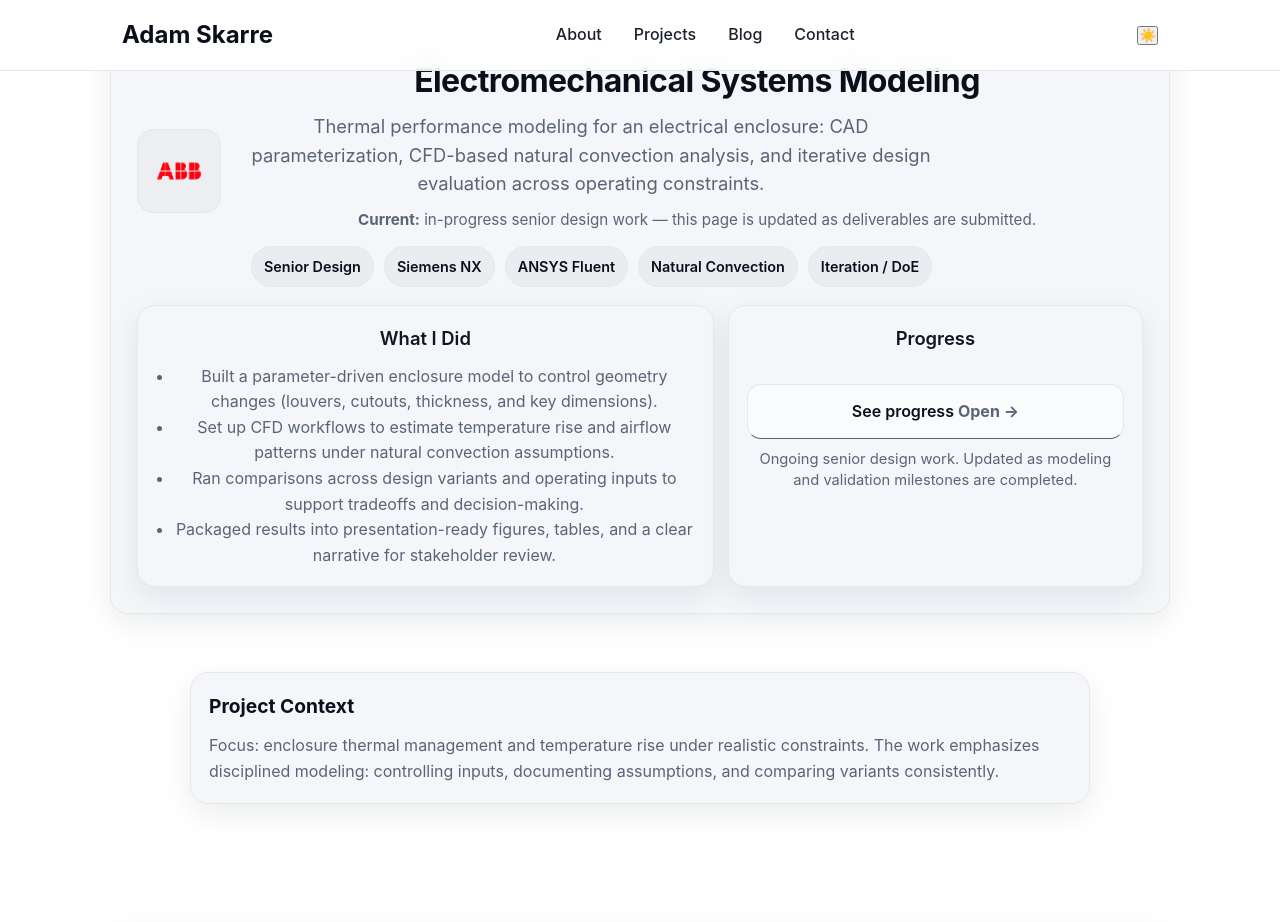
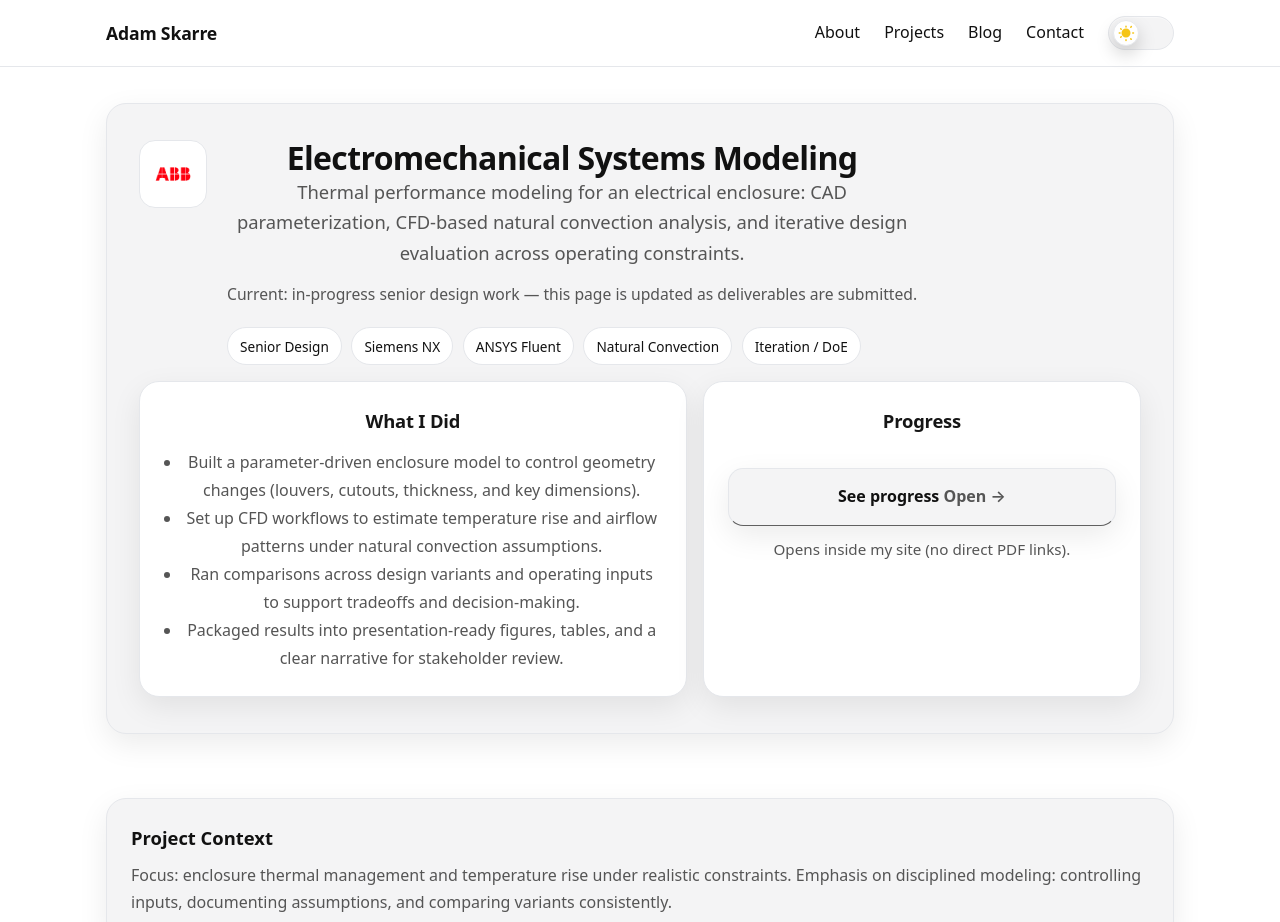
Before and after one commit to Adam-Skarre/adamskarre.com, a plain HTML site: page abb.html in a window 1280 px wide. Shown: the top 922 px of the page. Drawn offline with Linux system fonts and the light colour scheme.

Commit message:
Update abb.html

```diff
--- a/abb.html
+++ b/abb.html
@@ -4,127 +4,266 @@
   <meta charset="UTF-8" />
   <meta name="viewport" content="width=device-width, initial-scale=1.0" />
   <title>Electromechanical Systems Modeling | Adam Skarre</title>
+
+  <!-- Favicons -->
+  <link rel="icon" type="image/png" href="assets/favicon/favicon-96x96.png">
+  <link rel="icon" type="image/svg+xml" href="assets/favicon/favicon.svg">
+  <link rel="shortcut icon" href="assets/favicon/favicon.ico">
+  <link rel="apple-touch-icon" sizes="180x180" href="assets/favicon/apple-touch-icon.png">
+  <link rel="manifest" href="assets/favicon/site.webmanifest">
+
   <link rel="stylesheet" href="style.css" />
 
-  <!-- Favicons (adjust paths if yours differ) -->
-  <link rel="icon" href="assets/favicon/favicon.ico" sizes="any">
-  <link rel="icon" href="assets/favicon/favicon.svg" type="image/svg+xml">
-  <link rel="apple-touch-icon" href="assets/favicon/apple-touch-icon.png">
+  <style>
+    :root{
+      --bg:#ffffff; --text:#111111; --muted:#555;
+      --card:#f4f4f5; --border:#e5e7eb;
+      --shadow:0 10px 30px rgba(0,0,0,0.08);
+    }
+    [data-theme="dark"]{
+      --bg:#0f1115; --text:#e5e7eb; --muted:#9ca3af;
+      --card:#1c1f26; --border:#2a2f3a;
+      --shadow:0 12px 40px rgba(0,0,0,0.35);
+    }
 
-  <style>
-    /* Page-only layout helpers (keeps your site look, doesn’t fight style.css) */
-    .wrap { max-width: 1100px; margin: 0 auto; padding: 28px 20px 60px; }
-    .card { background: var(--card, #f4f4f5); border: 1px solid var(--border, rgba(0,0,0,.08)); border-radius: 18px; box-shadow: var(--shadow, 0 10px 30px rgba(0,0,0,.08)); }
-    .hero { padding: 26px; }
-    .hero-grid { display: grid; grid-template-columns: 96px 1fr; gap: 18px; align-items: center; }
-    .brandMark { width: 84px; height: 84px; border-radius: 16px; border: 1px solid var(--border, rgba(0,0,0,.08)); background: rgba(17,17,17,.03); display: grid; place-items: center; overflow: hidden; }
-    .brandMark img { width: 100%; height: 100%; object-fit: contain; padding: 12px; display:block; }
-    .hero h1 { margin: 0 0 6px; font-size: 2rem; letter-spacing: -0.02em; }
-    .hero p { margin: 0; color: var(--muted, #555); line-height: 1.55; }
-    .statusline { margin-top: 10px; color: var(--muted, #555); font-size: .95rem; }
-    .pills { margin-top: 14px; display: flex; flex-wrap: wrap; gap: 10px; }
-    .pill { padding: 8px 12px; border-radius: 999px; border: 1px solid var(--border, rgba(0,0,0,.08)); background: rgba(17,17,17,.04); font-size: .9rem; font-weight: 600; }
+    body{
+      margin:0;
+      font-family:system-ui,-apple-system,BlinkMacSystemFont,sans-serif;
+      background:var(--bg);
+      color:var(--text);
+    }
+    a{color:inherit;text-decoration:none;}
 
-    .two { margin-top: 18px; display: grid; grid-template-columns: 1.25fr .9fr; gap: 14px; }
-    @media (max-width: 900px){ .two { grid-template-columns: 1fr; } }
+    header{
+      position:sticky; top:0;
+      background:var(--bg);
+      border-bottom:1px solid var(--border);
+      z-index:100;
+      backdrop-filter:saturate(140%) blur(10px);
+    }
+    .nav{
+      max-width:1100px;
+      margin:0 auto;
+      padding:1rem;
+      display:flex;
+      justify-content:space-between;
+      align-items:center;
+    }
+    .nav-left{font-weight:600;font-size:1.1rem;}
+    .nav-right{display:flex;gap:1.5rem;align-items:center;}
 
-    .box { padding: 18px; }
-    .box h2 { margin: 0 0 10px; font-size: 1.15rem; }
-    .box ul { margin: 0; padding-left: 18px; color: var(--muted, #555); line-height: 1.6; }
-    .artifactList { display: grid; gap: 10px; margin-top: 10px; }
+    /* Toggle (exact style) */
+    .theme-switch{
+      width:66px;height:34px;border-radius:999px;
+      border:1px solid var(--border);
+      background:var(--card);
+      position:relative;cursor:pointer;
+      box-shadow:inset 0 1px 0 rgba(255,255,255,0.35);
+      display:inline-flex;align-items:center;padding:4px;
+    }
+    .theme-knob{
+      width:26px;height:26px;border-radius:999px;
+      background:var(--bg);
+      border:1px solid var(--border);
+      box-shadow:0 8px 18px rgba(0,0,0,0.18);
+      transform:translateX(0);
+      transition:transform 220ms ease;
+      display:grid;place-items:center;
+    }
+    [data-theme="dark"] .theme-knob{transform:translateX(32px);}
+    .icon-sun,.icon-moon{width:18px;height:18px;display:none;}
+    [data-theme="light"] .icon-sun{display:block;}
+    [data-theme="dark"]  .icon-moon{display:block;}
+    .icon-sun svg{fill:#f5c518;}
+    .icon-moon svg{fill:#cfd6e6;}
+    .theme-switch:focus-visible{outline:2px solid rgba(47,111,235,0.55);outline-offset:3px;}
 
-    .artifactBtn {
-      display:flex; justify-content: space-between; align-items: center;
-      padding: 14px 14px; border-radius: 14px;
-      border: 1px solid var(--border, rgba(0,0,0,.08));
-      background: rgba(255,255,255,.55);
-      text-decoration:none; color: var(--text, #111);
-      font-weight: 700;
+    main{
+      max-width:1100px;
+      margin:0 auto;
+      padding:2.25rem 1rem 3rem;
     }
-    [data-theme="dark"] .artifactBtn { background: rgba(17,17,17,.35); }
-    .artifactBtn span { color: var(--muted, #555); font-weight: 700; }
-    .artifactNote { margin-top: 10px; color: var(--muted, #555); font-size: .92rem; line-height: 1.45; }
 
-    .section { margin-top: 18px; padding: 18px; }
-    .section h2 { margin: 0 0 10px; font-size: 1.2rem; }
-    .section p { margin: 0; color: var(--muted, #555); line-height: 1.65; }
+    .hero{
+      background:var(--card);
+      border:1px solid var(--border);
+      border-radius:1.25rem;
+      box-shadow:var(--shadow);
+      padding:2.25rem 2rem;
+    }
+    .heroTop{
+      display:flex;
+      gap:1.25rem;
+      align-items:flex-start;
+    }
+    .badgeLogo{
+      width:68px;height:68px;
+      border-radius:1rem;
+      border:1px solid var(--border);
+      background:var(--bg);
+      display:grid;place-items:center;
+      overflow:hidden;
+      flex:0 0 auto;
+    }
+    .badgeLogo img{width:70%;height:auto;display:block;}
+    .hero h1{
+      margin:0;
+      font-size:2rem;
+      line-height:1.15;
+      letter-spacing:-0.02em;
+    }
+    .sub{
+      margin:0.65rem 0 0 0;
+      color:var(--muted);
+      line-height:1.6;
+      max-width:70ch;
+    }
+    .current{
+      margin-top:0.9rem;
+      color:var(--muted);
+      font-size:0.98rem;
+    }
 
-    /* Gallery */
-    .gallery { margin-top: 18px; padding: 18px; }
-    .gallery h2 { margin: 0 0 10px; font-size: 1.2rem; }
-    .galGrid { display:grid; grid-template-columns: repeat(3, 1fr); gap: 12px; }
-    @media (max-width: 900px){ .galGrid { grid-template-columns: repeat(2, 1fr); } }
-    @media (max-width: 560px){ .galGrid { grid-template-columns: 1fr; } }
+    .pills{
+      display:flex; flex-wrap:wrap; gap:0.6rem;
+      margin-top:1.25rem;
+    }
+    .pill{
+      font-size:0.85rem;
+      padding:0.45rem 0.75rem;
+      border-radius:999px;
+      border:1px solid var(--border);
+      background:var(--bg);
+      color:var(--text);
+    }
 
-    .shot {
-      border-radius: 16px; overflow:hidden;
-      border: 1px solid var(--border, rgba(0,0,0,.08));
-      background: rgba(17,17,17,.03);
-      aspect-ratio: 16 / 10;
+    .grid{
+      display:grid;
+      grid-template-columns: 1.25fr 1fr;
+      gap:1rem;
+      margin-top:1rem;
     }
-    .shot img { width:100%; height:100%; object-fit: cover; display:block; }
-    .shotCap { margin-top: 6px; color: var(--muted, #555); font-size: .9rem; }
+    .card{
+      background:var(--bg);
+      border:1px solid var(--border);
+      border-radius:1.25rem;
+      box-shadow:var(--shadow);
+      padding:1.5rem 1.5rem;
+      min-height: 180px;
+    }
+    .card h2{
+      margin:0 0 0.75rem 0;
+      font-size:1.15rem;
+      letter-spacing:-0.01em;
+    }
+    .bullets{
+      margin:0;
+      padding-left:1.1rem;
+      color:var(--muted);
+      line-height:1.75;
+    }
 
-    /* Footer should be ONLY copyright */
-    .copyrightOnly {
-      padding: 24px 20px;
+    .artifactList{display:grid;gap:0.75rem;margin-top:0.5rem;}
+    .artifactBtn{
+      display:flex;justify-content:space-between;align-items:center;
+      padding:0.95rem 1rem;
+      border-radius:0.95rem;
+      border:1px solid var(--border);
+      background:var(--card);
+      box-shadow:var(--shadow);
+      font-weight:600;
+    }
+    .artifactBtn span{color:var(--muted);font-weight:600;}
+    .artifactNote{margin-top:0.75rem;color:var(--muted);font-size:0.95rem;line-height:1.55;}
+
+    .sectionBlock{
+      margin-top:1.5rem;
+      background:var(--card);
+      border:1px solid var(--border);
+      border-radius:1.25rem;
+      box-shadow:var(--shadow);
+      padding:1.5rem 1.5rem;
+    }
+    .sectionBlock h3{margin:0 0 0.6rem 0;font-size:1.15rem;}
+    .sectionBlock p{margin:0;color:var(--muted);line-height:1.7;}
+
+    footer{
+      max-width:1100px;
+      margin:0 auto;
+      padding:2rem 1rem 3rem;
       text-align:center;
-      color: var(--muted, #555);
-      font-size: .95rem;
+      font-size:0.9rem;
+      color:var(--muted);
+      border-top:1px solid var(--border);
+    }
+
+    @media (max-width: 900px){
+      .grid{grid-template-columns:1fr;}
+      .hero{padding:1.75rem 1.25rem;}
+      .card{padding:1.25rem;}
     }
   </style>
 </head>
 
 <body>
-  <!-- NAV (match your existing structure) -->
-  <div class="navbar">
-    <div class="nav-container">
-      <div class="logo"><a href="index.html">Adam Skarre</a></div>
+  <header>
+    <div class="nav">
+      <div class="nav-left"><a href="index.html">Adam Skarre</a></div>
+      <nav class="nav-right">
+        <a href="about.html">About</a>
+        <a href="projects.html">Projects</a>
+        <a href="blog.html">Blog</a>
+        <a href="contact.html">Contact</a>
 
-      <ul class="nav-links">
-        <li><a href="about.html">About</a></li>
-        <li><a href="projects.html">Projects</a></li>
-        <li><a href="blog.html">Blog</a></li>
-        <li><a href="contact.html">Contact</a></li>
-      </ul>
+        <button class="theme-switch" id="themeToggle" type="button" aria-label="Toggle theme">
+          <span class="theme-knob">
+            <span class="icon-sun" aria-hidden="true">
+              <svg viewBox="0 0 24 24">
+                <path d="M12 18a6 6 0 1 0 0-12 6 6 0 0 0 0 12Zm0-16a1 1 0 0 1 1 1v1a1 1 0 1 1-2 0V3a1 1 0 0 1 1-1Zm0 18a1 1 0 0 1 1 1v1a1 1 0 1 1-2 0v-1a1 1 0 0 1 1-1ZM4.22 5.64a1 1 0 0 1 1.41 0l.7.7A1 1 0 1 1 4.92 7.76l-.7-.7a1 1 0 0 1 0-1.41Zm13.45 13.45a1 1 0 0 1 1.41 0l.7.7a1 1 0 0 1-1.41 1.41l-.7-.7a1 1 0 0 1 0-1.41ZM2 12a1 1 0 0 1 1-1h1a1 1 0 1 1 0 2H3a1 1 0 0 1-1-1Zm18 0a1 1 0 0 1 1-1h1a1 1 0 1 1 0 2h-1a1 1 0 0 1-1-1ZM4.22 18.36a1 1 0 0 1 0-1.41l.7-.7a1 1 0 1 1 1.41 1.41l-.7.7a1 1 0 0 1-1.41 0Zm13.45-13.45a1 1 0 0 1 0-1.41l.7-.7a1 1 0 1 1 1.41 1.41l-.7.7a1 1 0 0 1-1.41 0Z"/>
+              </svg>
+            </span>
+            <span class="icon-moon" aria-hidden="true">
+              <svg viewBox="0 0 24 24">
+                <path d="M21.64 13a1 1 0 0 0-1.06-.27 8 8 0 0 1-10.31-10.3A1 1 0 0 0 9 1.36 10 10 0 1 0 22.64 14a1 1 0 0 0-1-.99ZM12 20a8 8 0 0 1-3.52-15.2 10 10 0 0 0 10.72 10.72A7.99 7.99 0 0 1 12 20Z"/>
+              </svg>
+            </span>
+          </span>
+        </button>
+      </nav>
+    </div>
+  </header>
 
-      <!-- TOGGLE: same mechanism as your other pages (id="themeToggle", data-theme on <html>) -->
-      <button class="toggle" id="themeToggle" aria-label="Toggle theme" type="button">
-        <span class="toggle-icon" aria-hidden="true">☀️</span>
-      </button>
-    </div>
-  </div>
-
-  <main class="wrap">
-    <section class="card hero">
-      <div class="hero-grid">
-        <div class="brandMark">
-          <img src="assets/images/abb.jpg" alt="ABB logo">
+  <main>
+    <section class="hero">
+      <div class="heroTop">
+        <div class="badgeLogo">
+          <!-- Put your ABB logo image here if you want; otherwise keep as-is -->
+          <img src="assets/images/abb.jpg" alt="ABB" />
         </div>
 
         <div>
           <h1>Electromechanical Systems Modeling</h1>
-          <p>
-            Thermal performance modeling for an electrical enclosure: CAD parameterization,
-            CFD-based natural convection analysis, and iterative design evaluation across
-            operating constraints.
+          <p class="sub">
+            Thermal performance modeling for an electrical enclosure: CAD parameterization, CFD-based natural convection analysis, and iterative design evaluation across operating constraints.
           </p>
-          <div class="statusline"><strong>Current:</strong> in-progress senior design work — this page is updated as deliverables are submitted.</div>
+          <div class="current">
+            Current: in-progress senior design work — this page is updated as deliverables are submitted.
+          </div>
 
           <div class="pills">
-            <div class="pill">Senior Design</div>
-            <div class="pill">Siemens NX</div>
-            <div class="pill">ANSYS Fluent</div>
-            <div class="pill">Natural Convection</div>
-            <div class="pill">Iteration / DoE</div>
+            <span class="pill">Senior Design</span>
+            <span class="pill">Siemens NX</span>
+            <span class="pill">ANSYS Fluent</span>
+            <span class="pill">Natural Convection</span>
+            <span class="pill">Iteration / DoE</span>
           </div>
         </div>
       </div>
 
-      <div class="two">
-        <div class="card box">
+      <div class="grid">
+        <div class="card">
           <h2>What I Did</h2>
-          <ul>
+          <ul class="bullets">
             <li>Built a parameter-driven enclosure model to control geometry changes (louvers, cutouts, thickness, and key dimensions).</li>
             <li>Set up CFD workflows to estimate temperature rise and airflow patterns under natural convection assumptions.</li>
             <li>Ran comparisons across design variants and operating inputs to support tradeoffs and decision-making.</li>
@@ -132,77 +271,45 @@
           </ul>
         </div>
 
-        <div class="card box">
+        <div class="card">
           <h2>Progress</h2>
 
           <div class="artifactList">
-  <a class="artifactBtn" href="abb-progress.html">
+            <a class="artifactBtn" href="abb.progress.html">
               See progress <span>Open →</span>
             </a>
           </div>
 
           <div class="artifactNote">
-  Ongoing senior design work. Updated as modeling and validation milestones are completed.
+            Opens inside my site (no direct PDF links).
+          </div>
         </div>
       </div>
     </section>
 
-    <section class="card section">
-      <h2>Project Context</h2>
+    <section class="sectionBlock">
+      <h3>Project Context</h3>
       <p>
-        Focus: enclosure thermal management and temperature rise under realistic constraints.
-        The work emphasizes disciplined modeling: controlling inputs, documenting assumptions,
-        and comparing variants consistently.
+        Focus: enclosure thermal management and temperature rise under realistic constraints. Emphasis on disciplined modeling: controlling inputs, documenting assumptions, and comparing variants consistently.
       </p>
-    </section>
-
-    <!-- GALLERY (replaces “Results”) -->
-    <section class="card gallery">
-      <h2>Gallery</h2>
-      <div class="galGrid">
-        <!-- Replace image paths + captions with your real screenshots -->
-        <div>
-          <div class="shot"><img src="assets/images/abb-gallery/abb-1.png" alt="ABB model screenshot 1"></div>
-          <div class="shotCap">CAD parameterization (NX) — key dimensions and controlled geometry.</div>
-        </div>
-        <div>
-          <div class="shot"><img src="assets/images/abb-gallery/abb-2.png" alt="ABB model screenshot 2"></div>
-          <div class="shotCap">CFD setup — boundary conditions and natural convection configuration.</div>
-        </div>
-        <div>
-          <div class="shot"><img src="assets/images/abb-gallery/abb-3.png" alt="ABB model screenshot 3"></div>
-          <div class="shotCap">Output view — temperature distribution and airflow interpretation.</div>
-        </div>
-      </div>
     </section>
   </main>
 
-  <!-- FOOTER: copyright only -->
-  <footer class="copyrightOnly">
-    © <span id="year"></span> Adam Skarre. All rights reserved.
+  <footer>
+    <p>&copy; 2025 Adam Skarre. All rights reserved.</p>
   </footer>
 
   <script>
-    // Copyright year
-    document.getElementById("year").textContent = new Date().getFullYear();
-
-    // Theme toggle (same pattern: data-theme on <html>, localStorage key "theme")
     const html = document.documentElement;
     const toggle = document.getElementById("themeToggle");
-    const icon = toggle.querySelector(".toggle-icon");
 
-    function applyTheme(theme) {
-      html.setAttribute("data-theme", theme);
-      localStorage.setItem("theme", theme);
-      icon.textContent = theme === "dark" ? "🌙" : "☀️";
-    }
-
-    const saved = localStorage.getItem("theme");
-    if (saved === "dark" || saved === "light") applyTheme(saved);
+    const savedTheme = localStorage.getItem("theme");
+    if (savedTheme) html.setAttribute("data-theme", savedTheme);
 
     toggle.addEventListener("click", () => {
-      const current = html.getAttribute("data-theme") || "light";
-      applyTheme(current === "dark" ? "light" : "dark");
+      const next = html.getAttribute("data-theme") === "dark" ? "light" : "dark";
+      html.setAttribute("data-theme", next);
+      localStorage.setItem("theme", next);
     });
   </script>
 </body>
```
Lines whose indentation alone changed are shown as unchanged.
